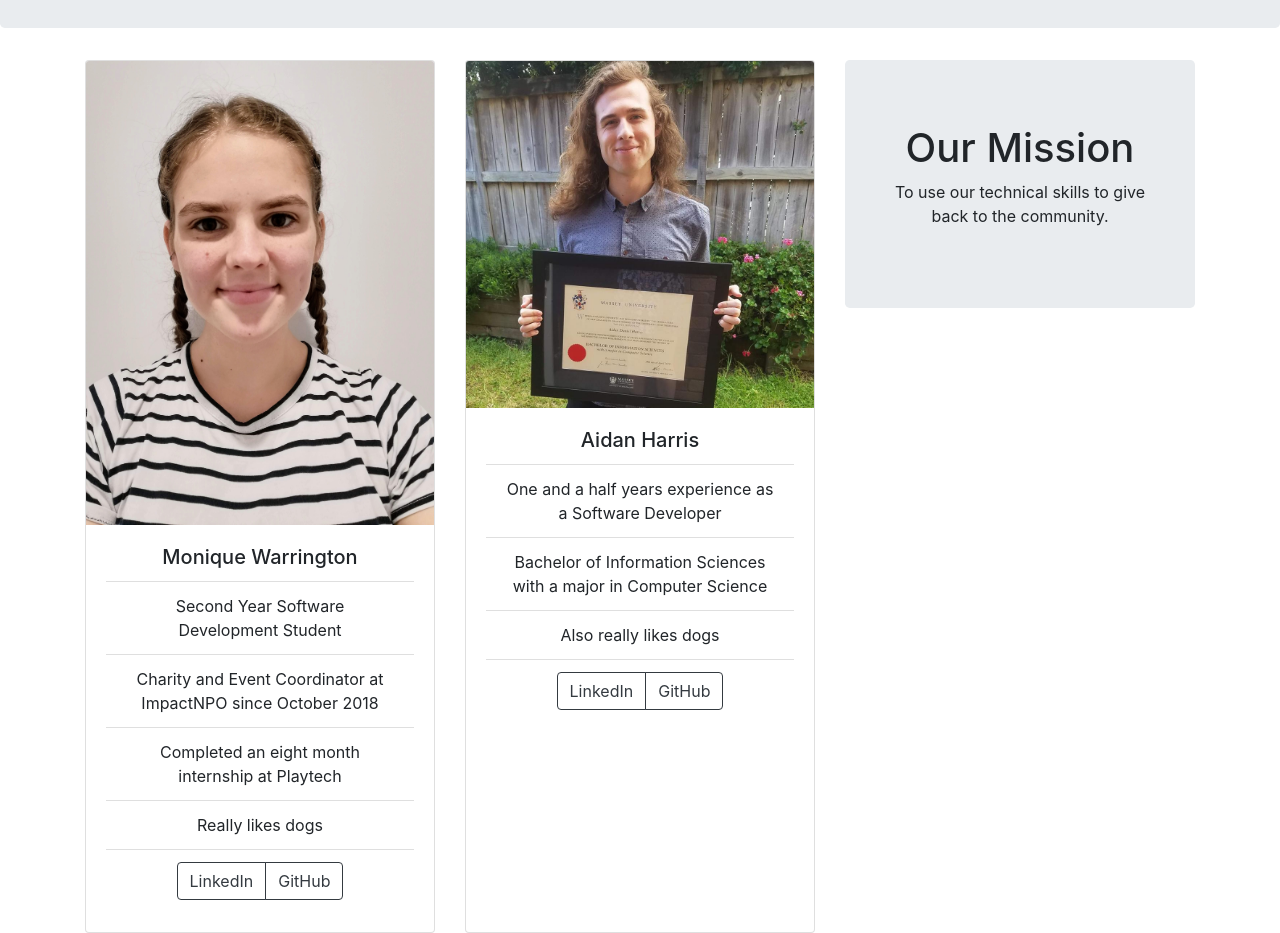
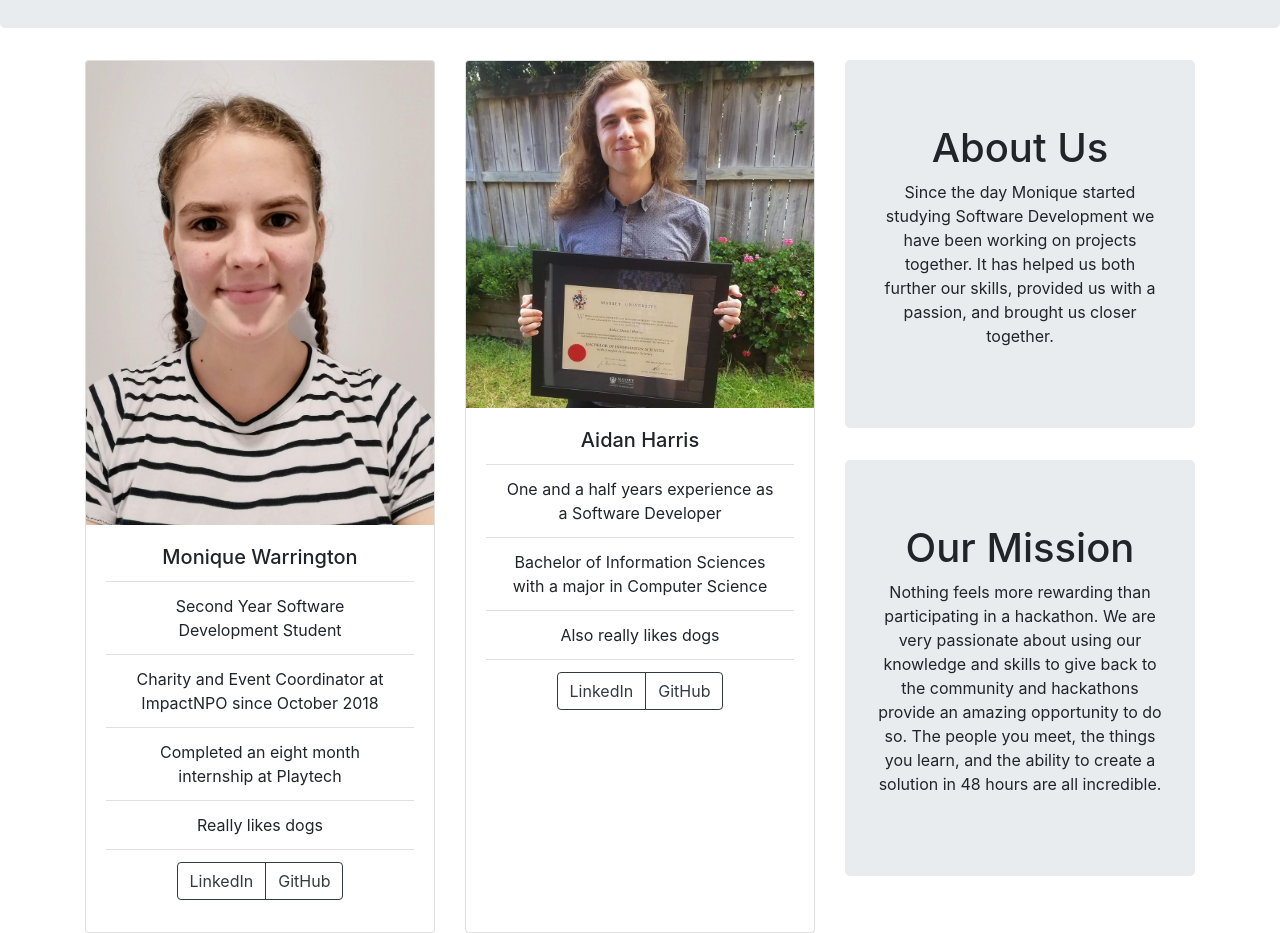
Before and after one commit to MoniqueWarrington/Datacomp2019, a React (Create React App) app: page / in a window 1280 px wide. Shown: the part 180-1113 px from the top of the page. Built offline with nearby package versions, Linux system fonts and the light colour scheme.

Commit message:
Our Mission Jumbotron Added

```diff
--- a/src/App.js
+++ b/src/App.js
@@ -7,6 +7,7 @@ import Col from 'react-bootstrap/Col';
 import Row from 'react-bootstrap/Row';
 import 'bootstrap/dist/css/bootstrap.css'
 import AboutUs from './components/AboutUs/AboutUs';
+import OurMission from './components/OurMission/OurMission';
 
 function App() {
   return (
@@ -19,6 +20,7 @@ function App() {
           </Col>
           <Col sm={4}>
             <AboutUs />
+            <OurMission />
           </Col>
         </Row>
       </Container>
--- a/src/components/AboutUs/AboutUs.js
+++ b/src/components/AboutUs/AboutUs.js
@@ -5,10 +5,10 @@ function AboutUs() {
   return (
     <Jumbotron>
       <h1>
-        Our Mission
+        About Us
       </h1>
       <p>
-        To use our technical skills to give back to the community.
+        Since the day Monique started studying Software Development we have been working on projects together. It has helped us both further our skills, provided us with a passion, and brought us closer together.
       </p>
     </Jumbotron>
   );
--- /dev/null
+++ b/src/components/OurMission/OurMission.js
@@ -0,0 +1,16 @@
+import React from 'react'
+import Jumbotron from 'react-bootstrap/Jumbotron';
+
+function OurMission() {
+  return (
+    <Jumbotron>
+      <h1>
+        Our Mission
+      </h1>
+      <p>
+        Nothing feels more rewarding than participating in a hackathon. We are very passionate about using our knowledge and skills to give back to the community and hackathons provide an amazing opportunity to do so. The people you meet, the things you learn, and the ability to create a solution in 48 hours are all incredible.
+      </p>
+    </Jumbotron>
+  );
+}
+export default OurMission;
```
